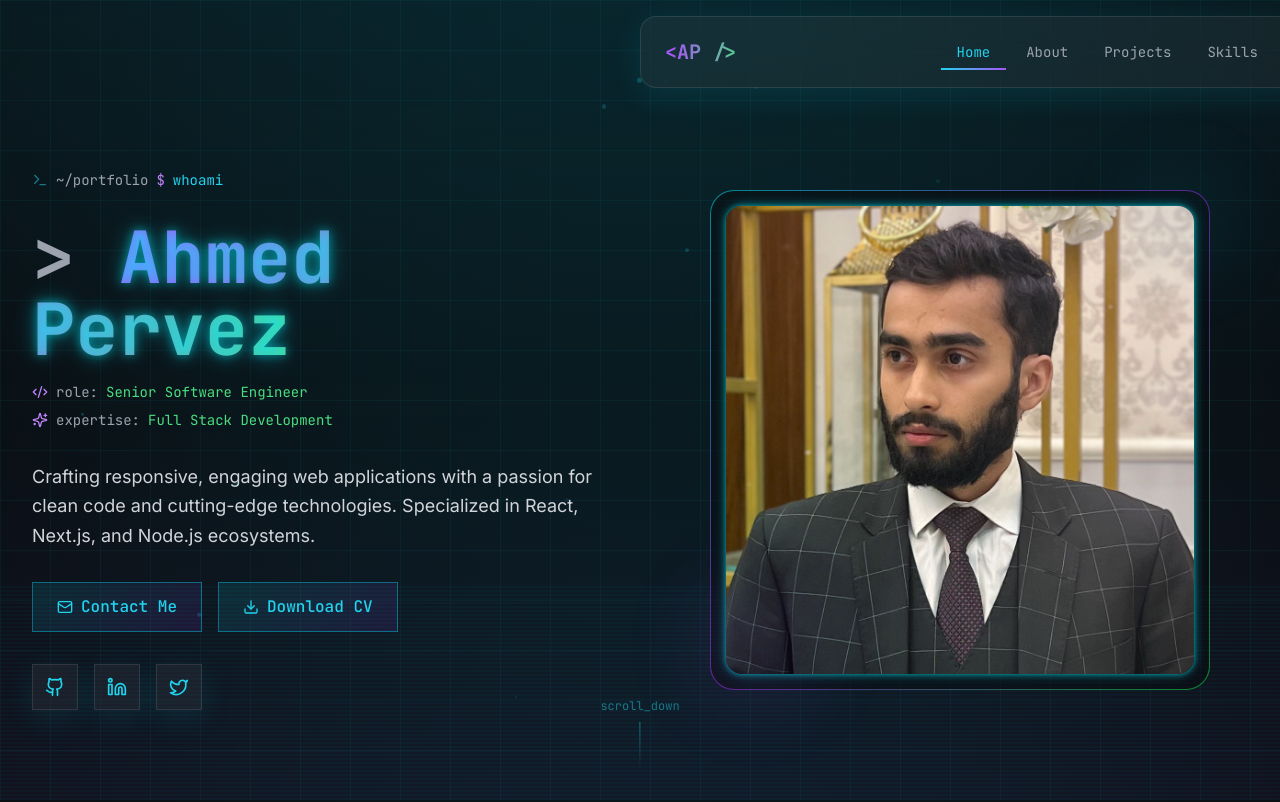
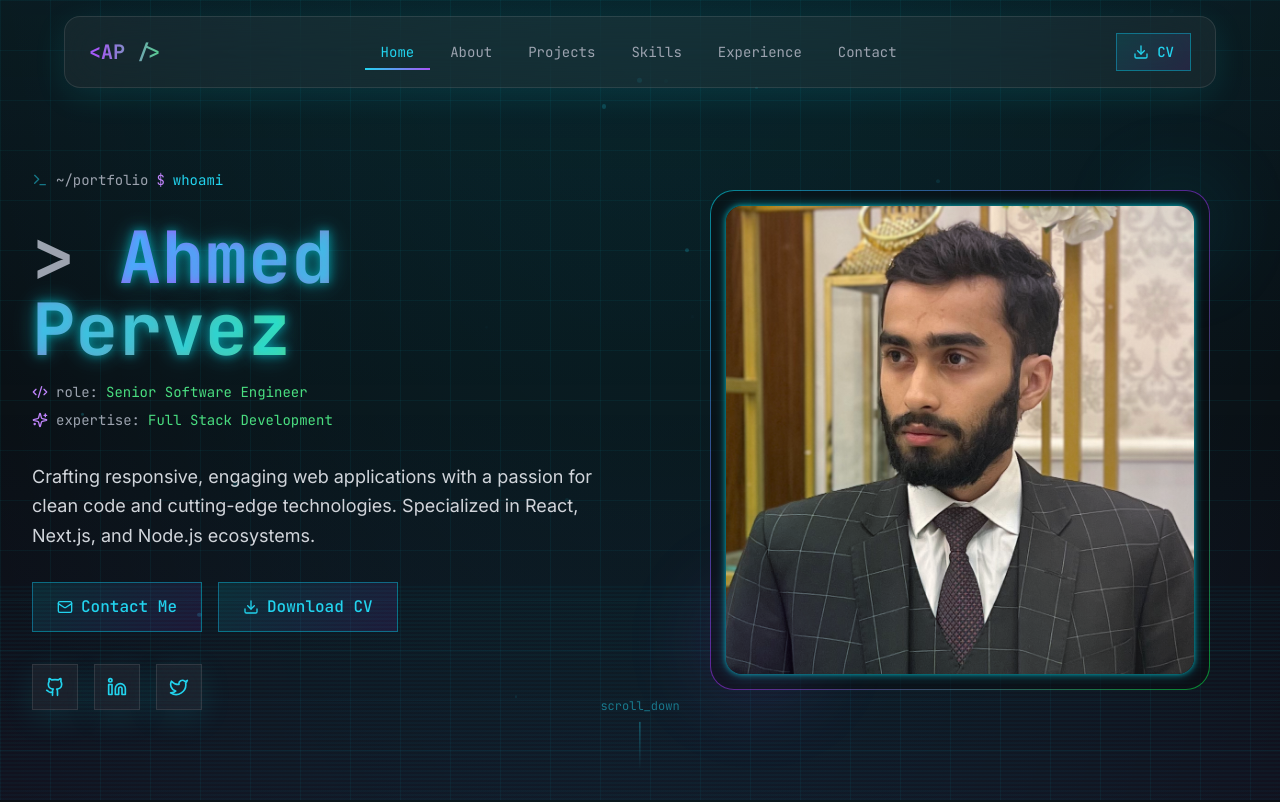
Before and after one commit to needahmed/ahmed-portfolio, a Next.js app: page / in a window 1280 px wide. Shown: the top 802 px of the page. Built offline with nearby package versions, Linux system fonts and the light colour scheme.

Commit message:
fix: navbar alignment - center properly and prevent overflow

```diff
--- a/components/navbar.tsx
+++ b/components/navbar.tsx
@@ -49,11 +49,9 @@ export default function Navbar() {
         initial={{ y: -100 }}
         animate={{ y: 0 }}
         transition={{ duration: 0.5 }}
-        className={`fixed top-4 left-1/2 -translate-x-1/2 z-50 transition-all duration-300 ${
-          scrolled ? "w-[95%] max-w-7xl" : "w-[90%] max-w-6xl"
-        }`}
+        className="fixed top-4 left-4 right-4 z-50 transition-all duration-300"
       >
-        <div className={`glass-card px-6 py-4 ${scrolled ? "neon-box" : ""}`}>
+        <div className={`glass-card px-6 py-4 mx-auto ${scrolled ? "neon-box max-w-7xl" : "max-w-6xl"}`}>
           <div className="flex justify-between items-center">
             <Link href="#home">
               <motion.div
```
